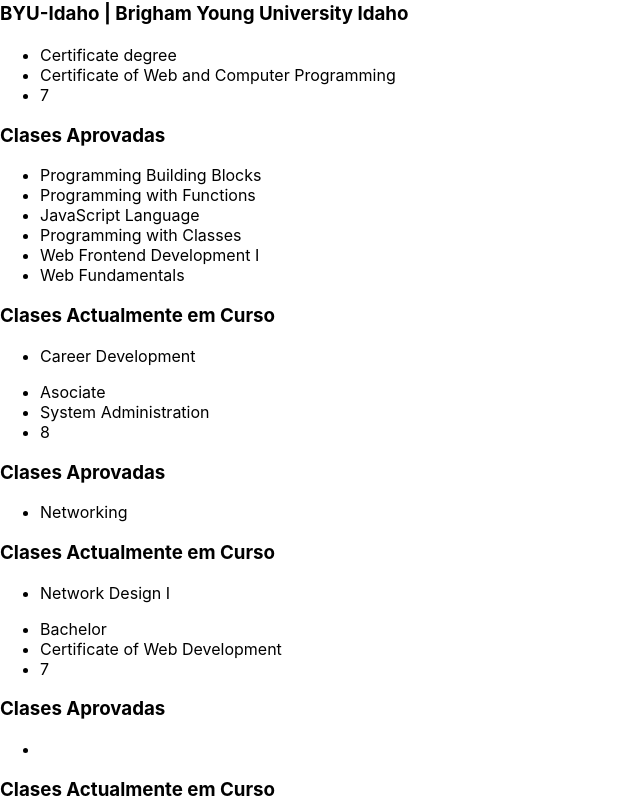
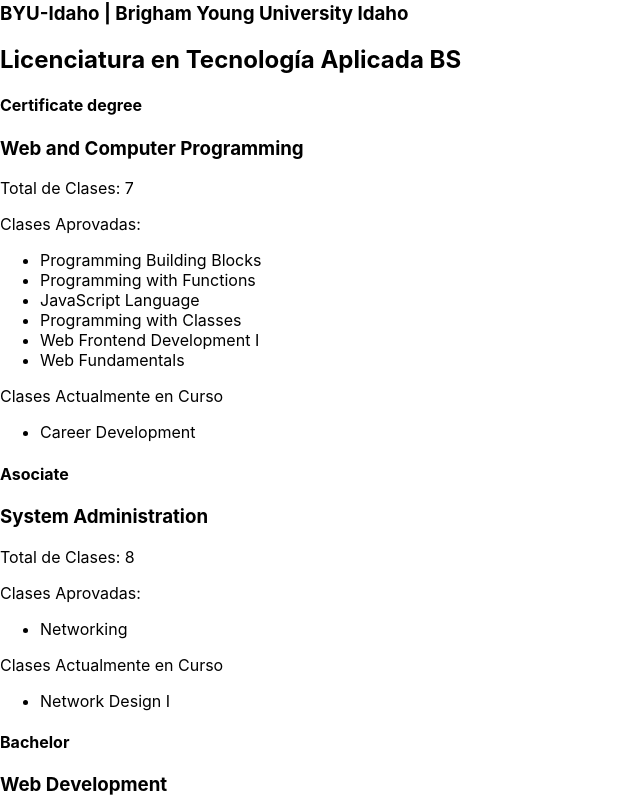
Before and after one commit to JaredLarios/my-profile, a React (Create React App) app: page / in a window 1280 px wide. Shown: the part 897-1700 px from the top of the page, without its empty margins (0-640 px from the left). Built offline with nearby package versions, Linux system fonts and the light colour scheme.

Commit message:
Fix: BYU info

```diff
--- a/src/Components/Home/Body.js
+++ b/src/Components/Home/Body.js
@@ -7,11 +7,14 @@
         <Education>
             <h2>Estudios</h2>
 
+            {/*HighSchool*/}
             <Card
             name={resume.education.highschool.school}
             degree={resume.education.highschool.degree}
             status={resume.education.highschool.status}
             />
+
+            {/*Certificates*/}
             {
                 resume.education.certificate.map(
                     (data) => {
@@ -26,6 +29,8 @@
                 )
             }
 
+            {/*University*/}
+
             <Card
             type="university"
             name={resume.education.bachelor.college}
--- a/src/Components/Home/Card.js
+++ b/src/Components/Home/Card.js
@@ -58,19 +58,17 @@
                     (uniData) => {
                         return(
                         <div>
-                            <ul>
-                                <li>{uniData.degree}</li>
-                                <li>{uniData.myName}</li>
-                                <li> {uniData.totalClasses}</li>
-                            </ul>
-                            <h3>Clases Aprovadas</h3>
+                            <h4>{uniData.degree}</h4>
+                            <h3>{uniData.myName}</h3>
+                            <p>Total de Clases: {uniData.totalClasses}</p>
+                            <label>Clases Aprovadas:</label>
                             <ul>
                             {
                             uniData.passingClasses.map(
                                 (classes) => {return (<li>{classes}</li>)})
                             }
                             </ul>
-                            <h3>Clases Actualmente em Curso</h3>
+                            <label>Clases Actualmente en Curso</label>
                             <ul>
                             {
                             uniData.currentClasses.map(
--- a/src/Data/Resume.json
+++ b/src/Data/Resume.json
@@ -45,11 +45,11 @@
         ],
         "bachelor": {
             "college": "BYU-Idaho | Brigham Young University Idaho",
-            "deegree": "Licenciatura en Tecnología Aplicada BS",
+            "degree": "Licenciatura en Tecnología Aplicada BS",
             "status": [
                  {
                     "degree": "Certificate degree",
-                    "myName": "Certificate of Web and Computer Programming",
+                    "myName": "Web and Computer Programming",
                     "totalClasses": 7,
                     "passingClasses": ["Programming Building Blocks", "Programming with Functions", "JavaScript Language", "Programming with Classes", "Web Frontend Development I", "Web Fundamentals"],
                     "missingClasses": ["Career Development"],
@@ -67,7 +67,7 @@
                 },
                 {
                     "degree": "Bachelor",
-                    "myName": "Certificate of Web Development",
+                    "myName": "Web Development",
                     "totalClasses": 7,
                     "passingClasses": [""],
                     "currentClasses": [""],
```
